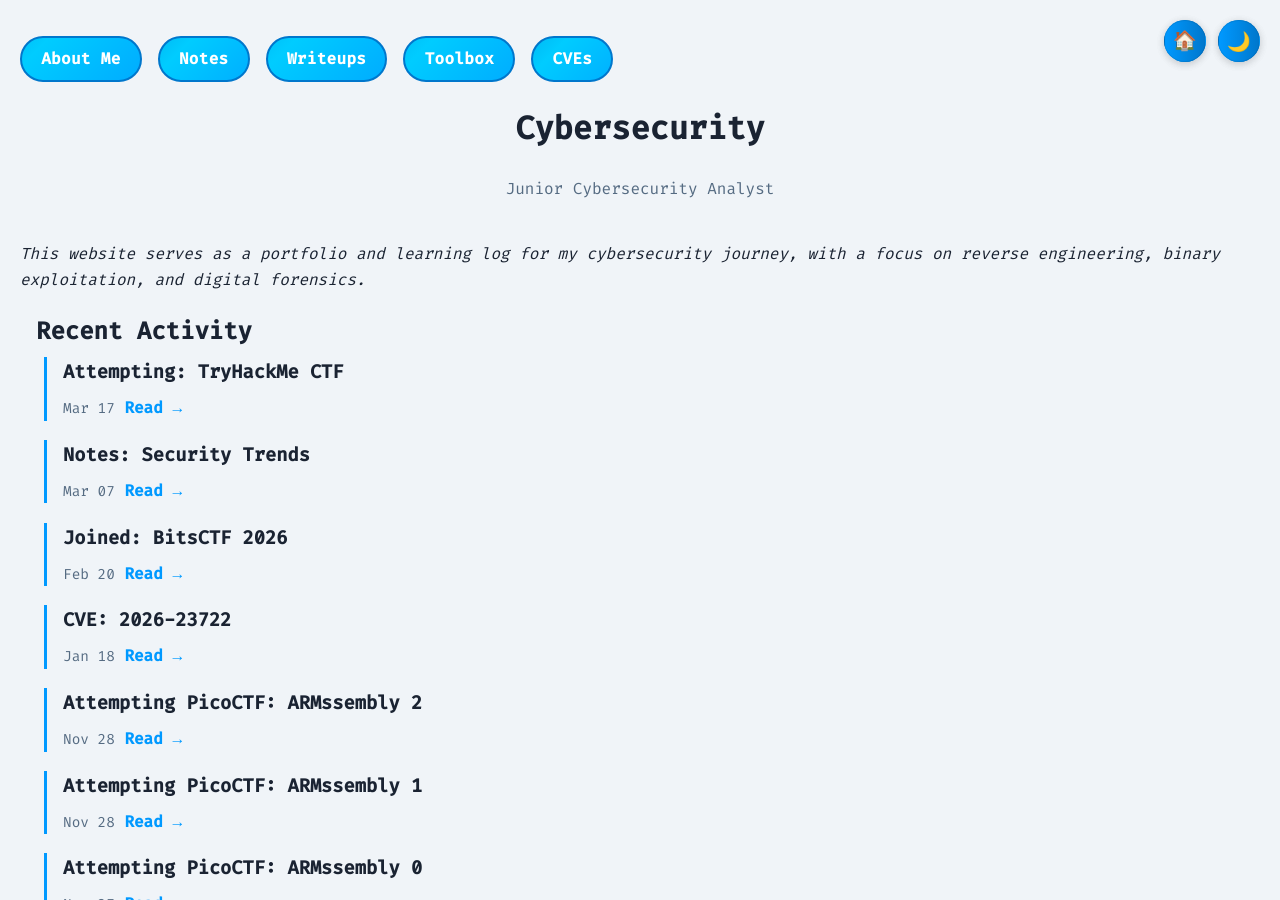
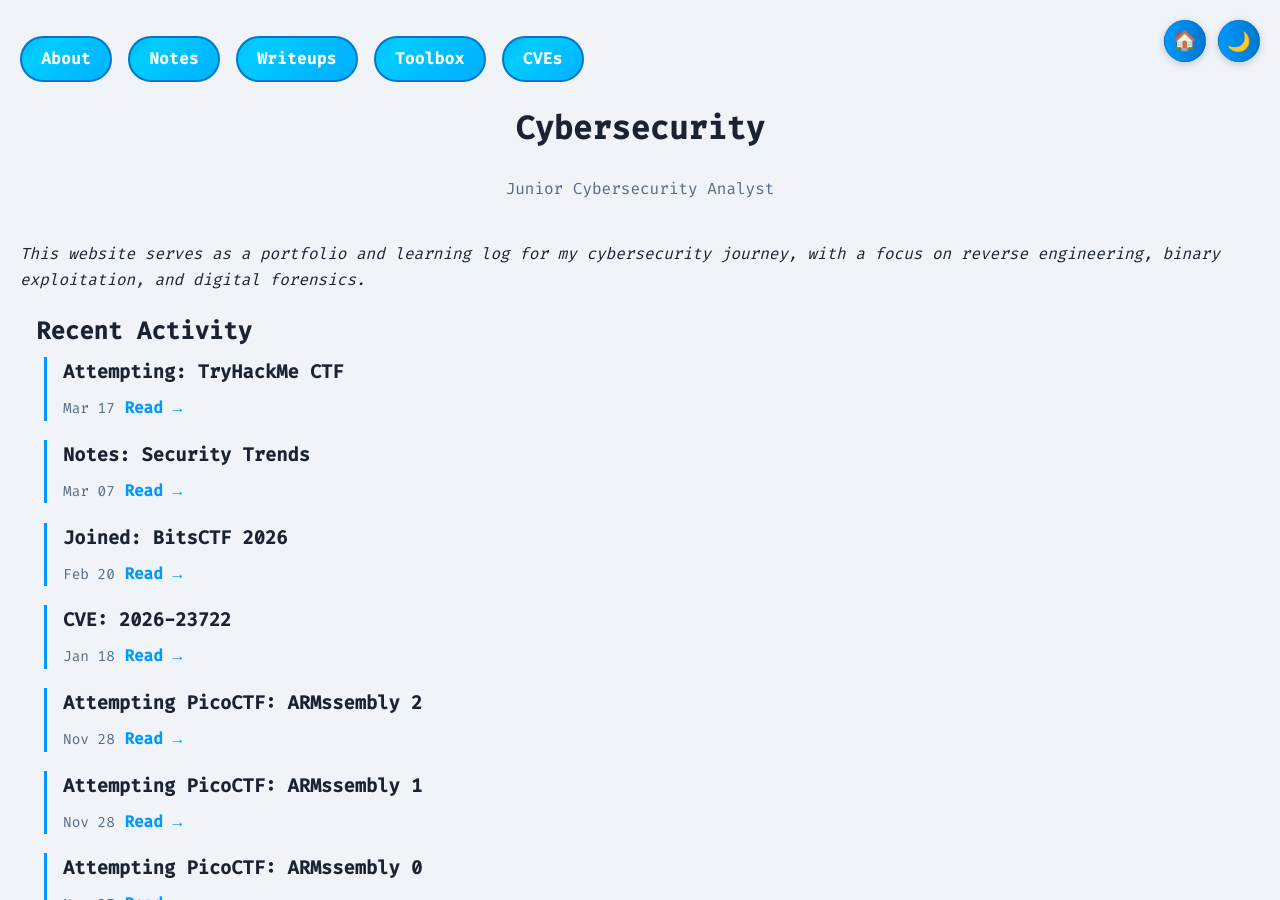
Before and after one commit to PathogenicKatt/PathogenicKatt.github.io, a Jekyll site: the page built from index.md, in a window 1280 px wide and 900 px high. Built offline with Jekyll 4.4.1, drawn with Linux system fonts in a browser that asks for light colours.

Commit message:
Update index.md

```diff
--- a/index.md
+++ b/index.md
@@ -7,7 +7,7 @@ custom_css: true
 
 
   <div class="link-bubbles">
-      <a href="/about" class="bubble">About Me</a>
+      <a href="/about" class="bubble">About</a>
       <a href="/notes" class="bubble">Notes</a>
       <a href="/writeups" class="bubble">Writeups</a>
       <a href="/resources" class="bubble toolbox-bubble">Toolbox</a>
```
